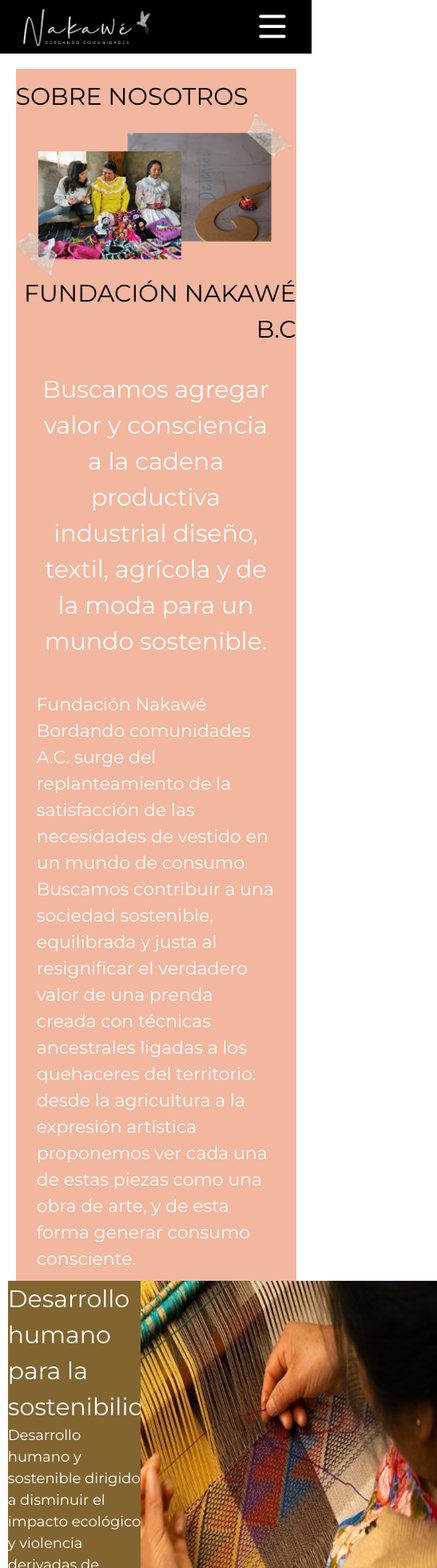
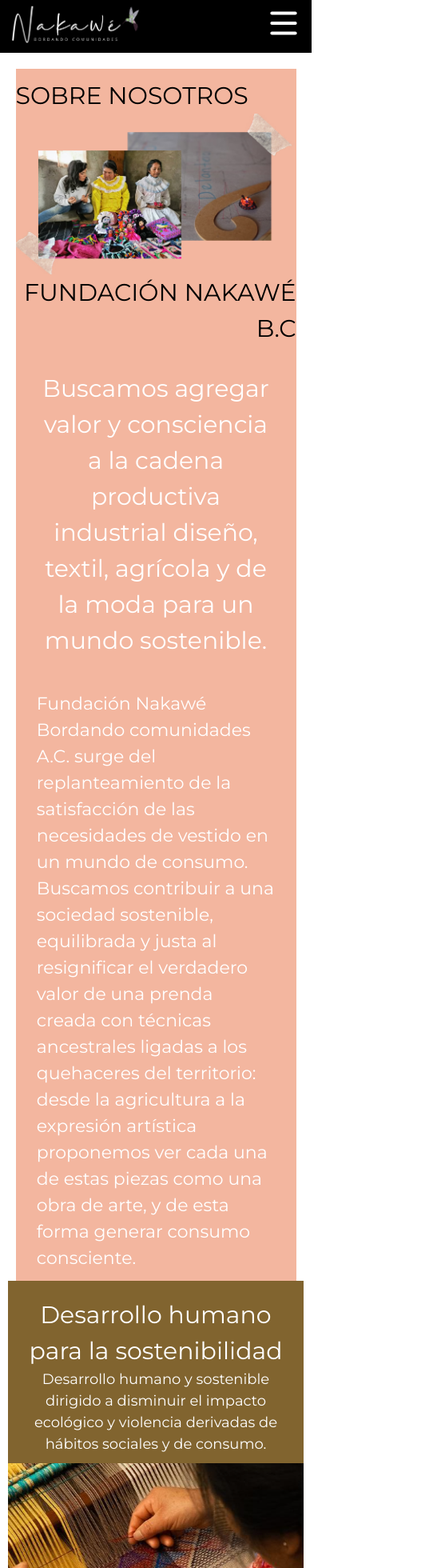
Before and after one commit to elpeakyblinder/nakawe, a Next.js app: page /sobre-nosotros in a window 390 px wide. Shown: the top 1960 px of the page at 80% size, 547 px wide, since content can reach past the window. Built offline with nearby package versions, Linux system fonts and the light colour scheme; no server answers.

Commit message:
pagina de usuario responsiva

```diff
--- a/src/app/globals.css
+++ b/src/app/globals.css
@@ -65,6 +65,7 @@
   background-color: rgba(0, 0, 0, 1);
   border: 1px solid rgba(255, 255, 255, 1);
   padding: 8px;
+  width: max-content;
   border-radius: 5px;
 }
 
--- a/src/app/sobre-nosotros/sobre-nosotros.css
+++ b/src/app/sobre-nosotros/sobre-nosotros.css
@@ -162,3 +162,51 @@
     background: linear-gradient(to right, #9FAD6A, #D7007F, #9FAD6A);
     height: 5px;
 }
+
+@media(max-width: 800px){
+    .sobreNosotrosDesarrolloHumano{
+        flex-direction: column;
+        gap: 10px;
+        align-items: center;
+        padding: 20px 0;
+    }
+    .sobreNosotrosDesarrolloHumano div{
+        width: 95%;
+        text-align: center;
+    }
+
+
+
+    /* DETRAS DE ESCENAS */
+    .sobreNosotrosDetrasEscenasPresentacion, .sobreNosotrosDetrasEscenasOfrecemos{
+        width: 95%;
+        align-items: center;
+        flex-direction: column;
+        gap: 20px;
+    }
+    .sobreNosotrosDetrasEscenasPresentacion div, .sobreNosotrosDetrasEscenasOfrecemos div{
+        width: 100%;
+        text-align: center;
+    }
+
+    /* BORDEMOS COMUNIDADES */
+    .sobreNosotrosBordemosComunidades div img{
+        display: none;
+    }
+    .sobreNosotrosBordemosComunidades div{
+        width: 100%;
+    }
+    .sobreNosotrosBordemosComunidades div div{
+        width: 100%;
+        text-align: center;
+    }
+
+    /* APOYAR */
+    .sobreNosotrosApoyar{
+        text-align: center;
+    }
+    .sobreNosotrosApoyar img{
+        width: 200px;
+        height: 200px;
+    }
+}
--- a/src/components/layout/Navbar.module.css
+++ b/src/components/layout/Navbar.module.css
@@ -78,15 +78,18 @@
     display: none; /* Oculto en escritorio */
     background-color: transparent;
     border: none;
-    padding: 0;
     position: fixed;
-    top: 0.5rem;
-    right: 1.5rem; /* Posicionado a la derecha */
     z-index: 1001;
     cursor: pointer;
 }
 /* --- Media Query para Responsividad --- */
 @media (max-width: 1020px) {
+    body{
+        padding-top: 50px;
+    }
+    .logoNavbar{
+        display: none;
+    }
     /* Ocultamos los enlaces y la parte derecha en la barra normal */
     .linksDiv, .rightNavBar {
         display: none;
@@ -94,7 +97,12 @@
 
     /* Mostramos el icono de hamburguesa */
     .burgerIcon {
-        display: block;
+        display: flex;
+        justify-content: space-between;
+        width: 100%;
+        background-color: black;
+        padding: 1% 2.5% 1% 2.5%;
+        top: 0;
     }
 
     /* Estilos del menú cuando está abierto */
@@ -129,10 +137,4 @@
         margin-top: 2.5rem;
     }
 
-    /* Posicionamos el logo en la esquina superior izquierda */
-    .navBarOpen .logoNavbar {
-        position: absolute;
-        top: 15px;
-        left: 15px;
-    }
 }
--- a/src/components/layout/Navbar.tsx
+++ b/src/components/layout/Navbar.tsx
@@ -1,5 +1,5 @@
 'use client';
-import { useState } from 'react';
+import { useState, useEffect } from 'react';
 import Link from 'next/link';
 import Image from 'next/image';
 import { usePathname } from 'next/navigation';
@@ -15,8 +15,11 @@
     const pathname = usePathname();
     const hideNav = pathname.startsWith('/admin') || pathname.startsWith('/login') || pathname.startsWith('/register');
 
-    // Estado para controlar si el menú de hamburguesa está abierto o cerrado.
     const [isMenuOpen, setIsMenuOpen] = useState(false);
+
+    useEffect(() => {
+        setIsMenuOpen(false);
+    }, [pathname]);
 
     // Función para alternar el estado del menú.
     const toggleMenu = () => {
@@ -30,6 +33,9 @@
     return (
         <div className={styles.navbarContainer}>
             <div className={styles.burgerIcon}>
+                <Link href="/">
+                    <Image className={styles.logoNavbarMobile} src="/logoNakawe.png" alt="Logo Nakawe" width={170} height={50} />
+                </Link>
                 <button onClick={toggleMenu}>
                     <Image src="/iconos/burger.svg" alt="Menú" width={50} height={50} />
                 </button>
```
